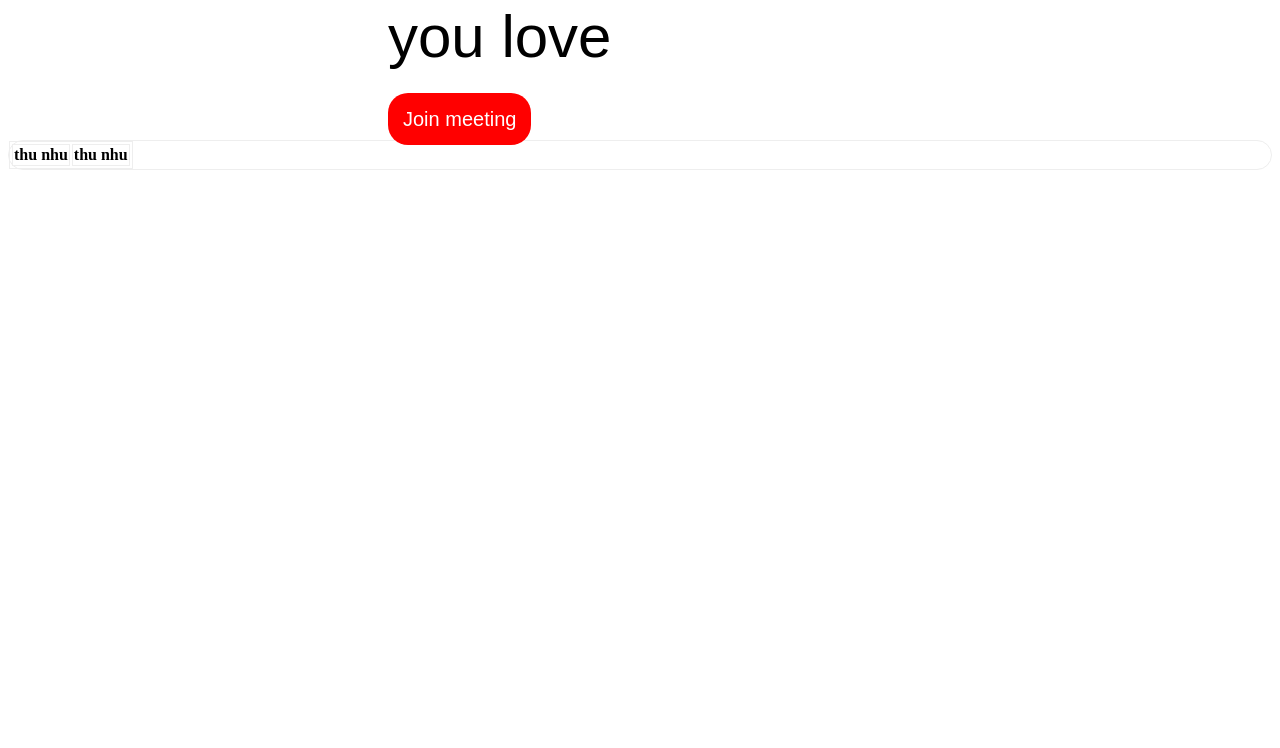
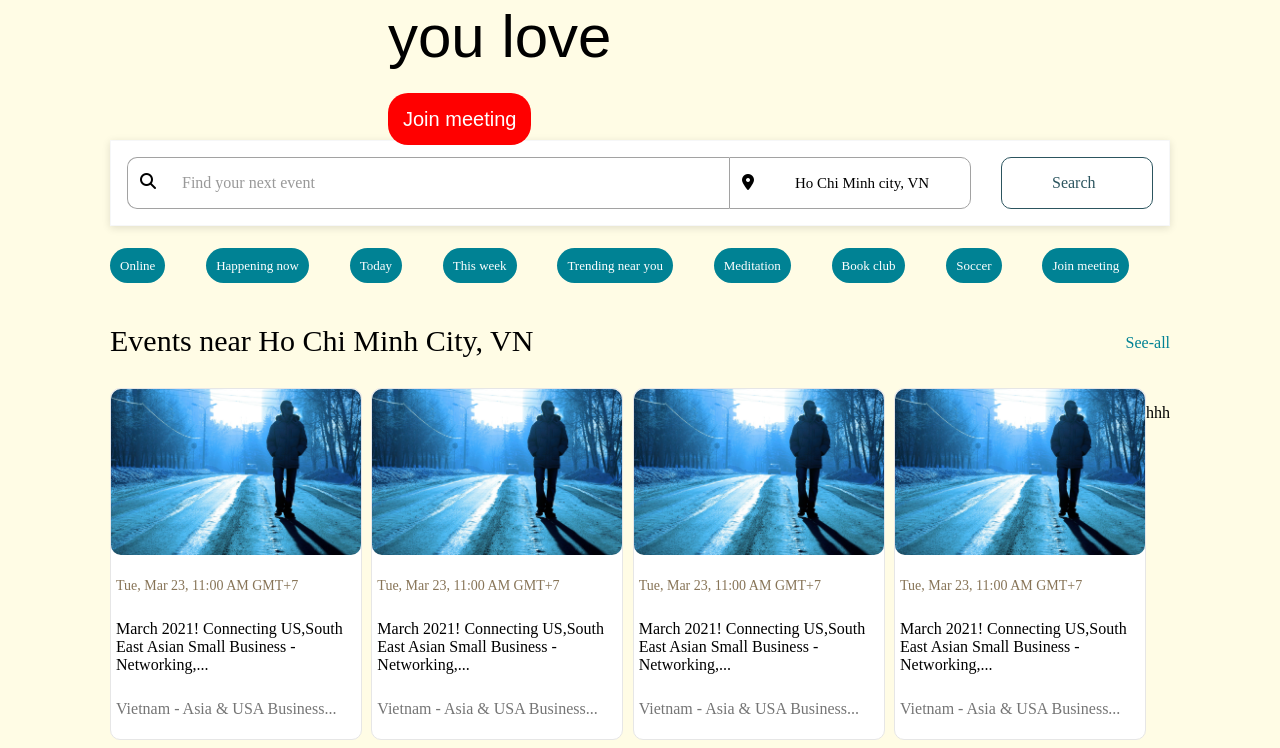
Before and after one commit to NhuHoang28/Done-css, a website: page index.html in a window 1280 px wide. Shown: the part 492-1240 px from the top of the page. Before the commit the page ends 800 px from the top, so only its background shows below. Drawn offline with Linux system fonts and the light colour scheme.

Commit message:
add body

```diff
--- a/db.css
+++ b/db.css
@@ -1,3 +1,6 @@
+body{
+	background-color: #fff6ab4d;
+}
 .head{
 display:flex;
  align-items:center;
@@ -29,9 +32,7 @@ padding:5px;
 	font-size:60px;
 	font-family: arial;
 }
-.join-meeting{
-	padding:0px 0px;
-}
+
 .join-meeting a{
  align-items:center;
  padding: 15px 15px 15px 15px;
@@ -49,11 +50,177 @@ padding:5px;
 	padding:100px 100px;
 }
 
-table,th,td{
-	border: 1px solid #eee;
+
+.p2{
+	max-width: 1060px;
+	margin-left:auto;
+	margin-right:auto;
+}
+.border{
+	padding: 16px;
+border-width: 1px;
+border-style: solid;
+box-shadow: rgba(0, 0, 0, 0.12) 0px 2px 8px 0px;
+background-color: #FFFFFF;
+border-color: #F6F7F8;
+    align-items: center;
+    flex-direction: row;
+    display: flex;
+}
+.search{
+border-width: 0.5px;
+border-style: solid;
+background-color: #FFFFFF;
+border-color: #a2a2a2;
+max-width:950px;
+border-top-left-radius: 10px;
+border-bottom-left-radius: 10px;
+border-right: 0px;
+flex-grow:1;
+display: flex;
+}
+.iconSearch{
+	padding: 15px 12px;
+	max-width:30px;
+	flex-grow:1;
+}
+.textSearch {
+	flex-grow:1;
+}
+.textSearch p{
+	padding-left: 0px;
+	color:#999;
+}
+.address{
+flex-grow:1;
+border-width: 0.5px;
+border-style: solid;
+background-color: #FFFFFF;
+border-color: #a2a2a2;
+max-width:240px;
+align-items: center;
+padding:1.5px 0px;
+border-top-right-radius: 10px;
+border-bottom-right-radius: 10px;
+display:flex;
+}
+.iconAddress{
+	padding-left: 12px;
+	flex-grow: 1;
+}
+.textAddress{
+	flex-grow:1;
+}
+.textAddress p{
+	font-size: 15px;
+}
+.pad{
+	max-width:30px;
+	flex-grow: 1;
+}
+.submit{
+flex-grow:1;
+border-width: 0.5px;
+border-style: solid;
+background-color: #FFFFFF;
+border-color: #2c555f;
+max-width:150px;
+padding:0px 0px;
+align-items: center;
+border-radius: 10px;
+
+
+}
+.textSubmit p{
+	color:#2c555f;
+ padding: 0px 50px;
 }
 
-.search{
- border: 1px solid #eee;
- border-radius: 20px;
+.submit:hover p{
+	color:#FFF;
 }
+.submit:hover {
+	background-color: #008294;
+
+}
+.menu{
+	display: flex;
+	padding-top:30px;
+}
+
+.p1,.p2,.p3,.p4,.p5,.p6,.p7,.p8,.p8,.p9{
+
+}
+.p1 a,.p2-2 a,.p3 a,.p4 a,.p5 a,.p6 a,.p7 a,.p8 a,.p8 a,.p9 a{
+border-width: 0px;
+border-style: solid;
+background-color: #008294;
+border-color: #008294;
+border-radius: 18px;
+padding:10px;
+text-decoration: none;
+color:#FFF;
+font-size:13px;
+}
+.padd{
+	max-width:50px;
+	flex-grow: 1;
+}
+.hcm-see{
+	display: flex;
+	padding-top: 20px;
+}
+.hcm{
+	flex-grow: 1;
+	font-size:30px;
+}
+.see {
+	flex-grow: 1;
+	text-align: end;
+	justify-content: flex-end;
+	padding-top: 40px;}
+.see a{
+	text-decoration: none;
+	color:#008294;
+}
+
+.events {
+max-width: 250px;
+flex-grow: 1;
+border-width: 1px;
+border-style: solid;
+border-color: #e6e6e6;
+border-radius: 10px;
+background-color: #FFF;
+}
+.events img{
+	max-width: 250px;
+	border-radius: 10px;
+}
+
+.van1{
+	color:rgb(135, 116, 87);
+	padding: 5px;
+	font-size:14px;
+}
+.van2{
+	padding: 5px;
+}
+.van3{
+	color:rgb(117, 117, 117);
+	padding: 5px;
+}
+.allevents{
+	display: flex;
+}
+.kc{
+	max-width: 15px;
+flex-grow: 1;
+};
+
+ .next {
+	font-size: 10px;
+	padding:10px;
+}
+.next{
+}
--- a/index.html
+++ b/index.html
@@ -3,6 +3,8 @@
 <head>
 	<title></title>
     <link rel="stylesheet" type="text/css" href="./db.css">
+    <script src="https://kit.fontawesome.com/170c64794e.js" crossorigin="anonymous"></script>
+
 </head>
 <body>
 <div class="all">
@@ -11,7 +13,7 @@
 			meetup
 		</div>
 		<div class="log-in">
-			<a href="#">Log in</a>
+			<a href="https://secure.meetup.com/login/">Log in</a>
 		</div>
 		<div class="sign-up">
 			<a href="#">Sign up</a>
@@ -23,7 +25,7 @@
 			<div class="script">
 			Discover events for all the things you love
 			<div class="join-meeting">
-				<a href="#">Join meeting</a>
+				<a href="https://secure.meetup.com/register/">Join meeting</a>
 			</div>
 
 			</div>
@@ -32,24 +34,131 @@
 		</div>
 	</div>
 
-	<div class="search">
-		<table>
-			<tr>
-				<th>thu nhu</th>
+	<div class="p2">
 
-				<th>thu nhu</th>
-			</tr>
-		</table>
+		<div class="border">
+			<div class="search">
+				<div class="iconSearch">
+					<i class="fas fa-search" fa-7x></i>
+				</div>
+				<div class="textSearch">
+					<p> Find your next event</p>
+				</div>
+
+			</div>
+			<div class="address">
+				<div class="iconAddress">
+					<i class="fas fa-map-marker-alt" fa-7x></i>
+				</div>
+				<div class="textAddress">
+					<p> Ho Chi Minh city, VN</p>
+				</div>
+			</div>
+			<div class="pad">
+			</div>
+			<div class="submit">
+				<div class="textSubmit">
+					<p>Search</p>
+			</div>
+		</div>
 	</div>
+
 	<div class="menu">
+		<div class="p1">
+			<a href="#">Online</a>
+		</div>
+		<div class="padd"></div>
+		<div class="p2-2">
+			<a href="#">Happening now</a>
+		</div>
+		<div class="padd"></div>
+		<div class="p3">
+			<a href="#">Today</a>
+		</div>
+		<div class="padd"></div>
+		<div class="p4">
+			<a href="#">This week</a>
+		</div>
+		<div class="padd"></div>
+		<div class="p5">
+			<a href="#">Trending near you</a>
+		</div>
+		<div class="padd"></div>
+		<div class="p6">
+			<a href="#">Meditation</a>
+		</div>
+		<div class="padd"></div>
+		<div class="p7">
+			<a href="#">Book club</a>
+		</div>
+		<div class="padd"></div>
+		<div class="p8">
+			<a href="#">Soccer</a>
+		</div>
+		<div class="padd"></div>
+		<div class="p9">
+			<a href="#">Join meeting</a>
+		</div>
+		<div class="padd"></div>
+	</div>
 
+	<div class="hcm-see">
+		<div class="hcm">
+			<p>Events near Ho Chi Minh City, VN</p>
+		</div>
+		<div class="see">
+			<a href="#">See-all</a>
+		</div>
 	</div>
-	<div class="event">
 
+	<div class="allevents">
+
+		<div class="events">
+	<img src="./licensed-image.jpeg">
+	<div class="van">
+		<p class="van1">Tue, Mar 23, 11:00 AM GMT+7</p>
+		<p class="van2">
+			March 2021! Connecting US,South East Asian Small Business -Networking,...
+		</p >
+		<p class="van3">Vietnam - Asia & USA Business...</p>
 	</div>
-	<div class="browse">
+</div>
+<div class="kc"></div>
+	<div class="events">
+	<img src="./licensed-image.jpeg">
+	<div class="van">
+		<p class="van1">Tue, Mar 23, 11:00 AM GMT+7</p>
+		<p class="van2">
+			March 2021! Connecting US,South East Asian Small Business -Networking,...
+		</p >
+		<p class="van3">Vietnam - Asia & USA Business...</p>
+	</div>
+</div>
 
+<div class="kc"></div>
+	<div class="events">
+	<img src="./licensed-image.jpeg">
+	<div class="van">
+		<p class="van1">Tue, Mar 23, 11:00 AM GMT+7</p>
+		<p class="van2">
+			March 2021! Connecting US,South East Asian Small Business -Networking,...
+		</p >
+		<p class="van3">Vietnam - Asia & USA Business...</p>
 	</div>
+</div>
+		<div class="kc"></div>
+	<div class="events">
+	<img src="./licensed-image.jpeg">
+	<div class="van">
+		<p class="van1">Tue, Mar 23, 11:00 AM GMT+7</p>
+		<p class="van2">
+			March 2021! Connecting US,South East Asian Small Business -Networking,...
+		</p >
+		<p class="van3">Vietnam - Asia & USA Business...</p>
+	</div>
+</div>
+<p class="next">hhh</p>
+</div>
 </div>
 </body>
 </html>
```
Also changed, not shown: licensed-image.jpeg (added).
